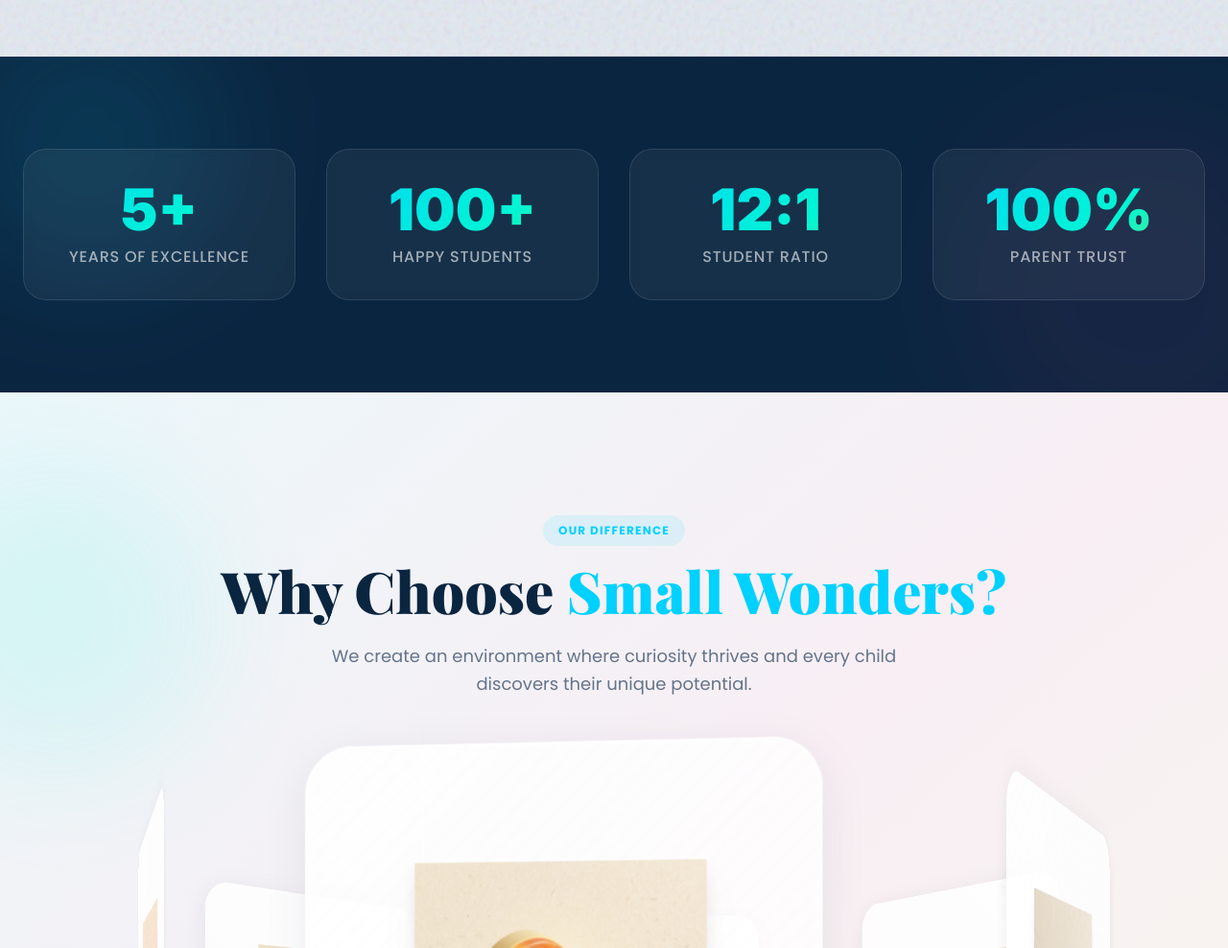
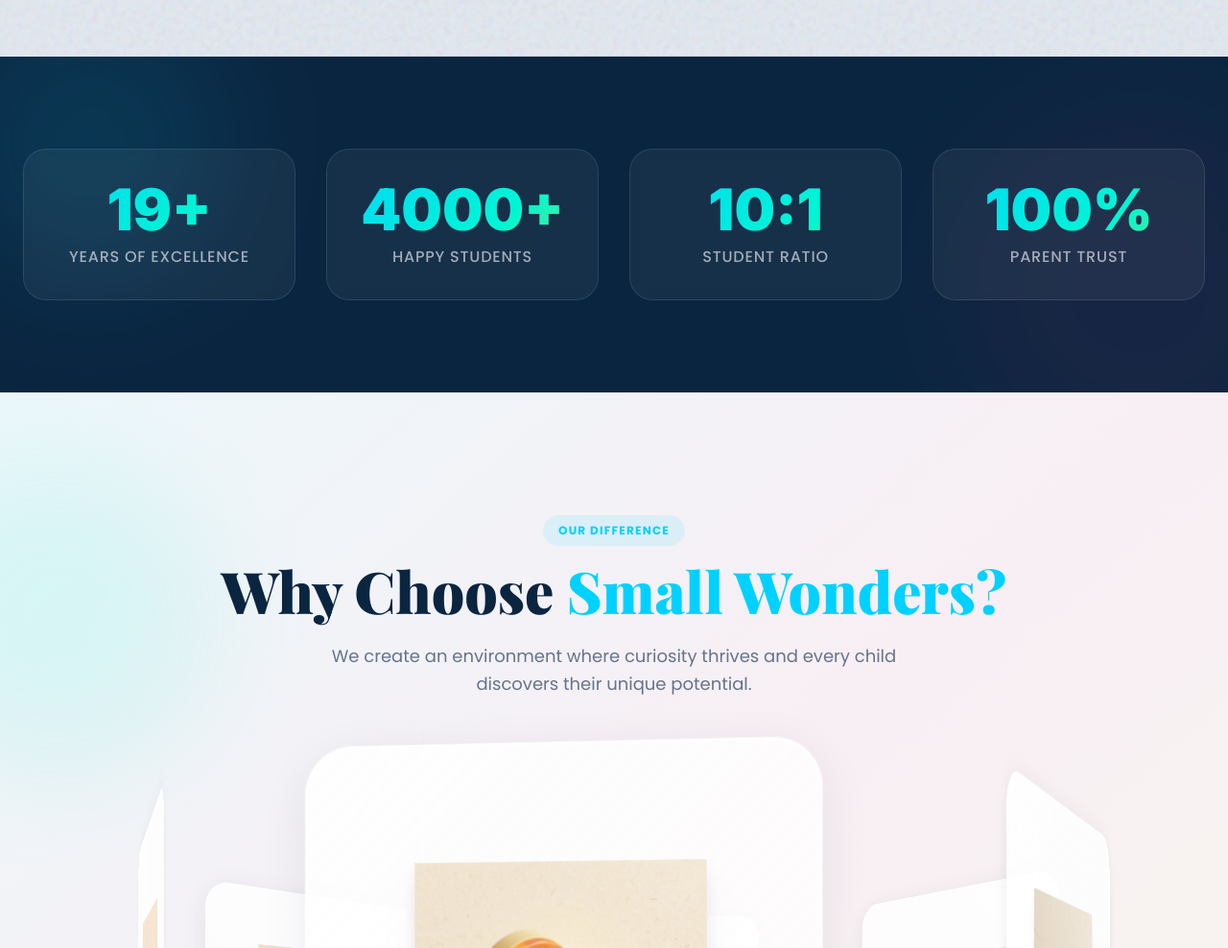
Before and after one commit to huzaifa069HUZ/small-wonders-frontend, a website: page about.html in a window 1280 px wide. Shown: the part 1591-2579 px from the top of the page at 96% size. Drawn offline with nearby package versions, Linux system fonts and the light colour scheme; a script that the page names is missing; a web font is replaced by a local one.

Commit message:
update about page

```diff
--- a/about.html
+++ b/about.html
@@ -707,14 +707,14 @@
                     <!-- Stat 1 -->
                     <div
                         class="stat-card text-center p-6 md:p-8 rounded-3xl bg-white/5 backdrop-blur-sm border border-white/10 gsap-scale-in">
-                        <div class="stat-number text-4xl md:text-6xl font-black font-inter mb-2" data-count="5">0+</div>
+                        <div class="stat-number text-4xl md:text-6xl font-black font-inter mb-2" data-count="19">0+</div>
                         <p class="text-white/60 text-sm md:text-base font-medium uppercase tracking-wider">Years of
                             Excellence</p>
                     </div>
                     <!-- Stat 2 -->
                     <div class="stat-card text-center p-6 md:p-8 rounded-3xl bg-white/5 backdrop-blur-sm border border-white/10 gsap-scale-in"
                         style="animation-delay: 0.1s;">
-                        <div class="stat-number text-4xl md:text-6xl font-black font-inter mb-2" data-count="100">0+
+                        <div class="stat-number text-4xl md:text-6xl font-black font-inter mb-2" data-count="4000">0+
                         </div>
                         <p class="text-white/60 text-sm md:text-base font-medium uppercase tracking-wider">Happy
                             Students</p>
@@ -722,7 +722,7 @@
                     <!-- Stat 3 -->
                     <div class="stat-card text-center p-6 md:p-8 rounded-3xl bg-white/5 backdrop-blur-sm border border-white/10 gsap-scale-in"
                         style="animation-delay: 0.2s;">
-                        <div class="stat-number text-4xl md:text-6xl font-black font-inter mb-2">12:1</div>
+                        <div class="stat-number text-4xl md:text-6xl font-black font-inter mb-2">10:1</div>
                         <p class="text-white/60 text-sm md:text-base font-medium uppercase tracking-wider">Student Ratio
                         </p>
                     </div>
```
